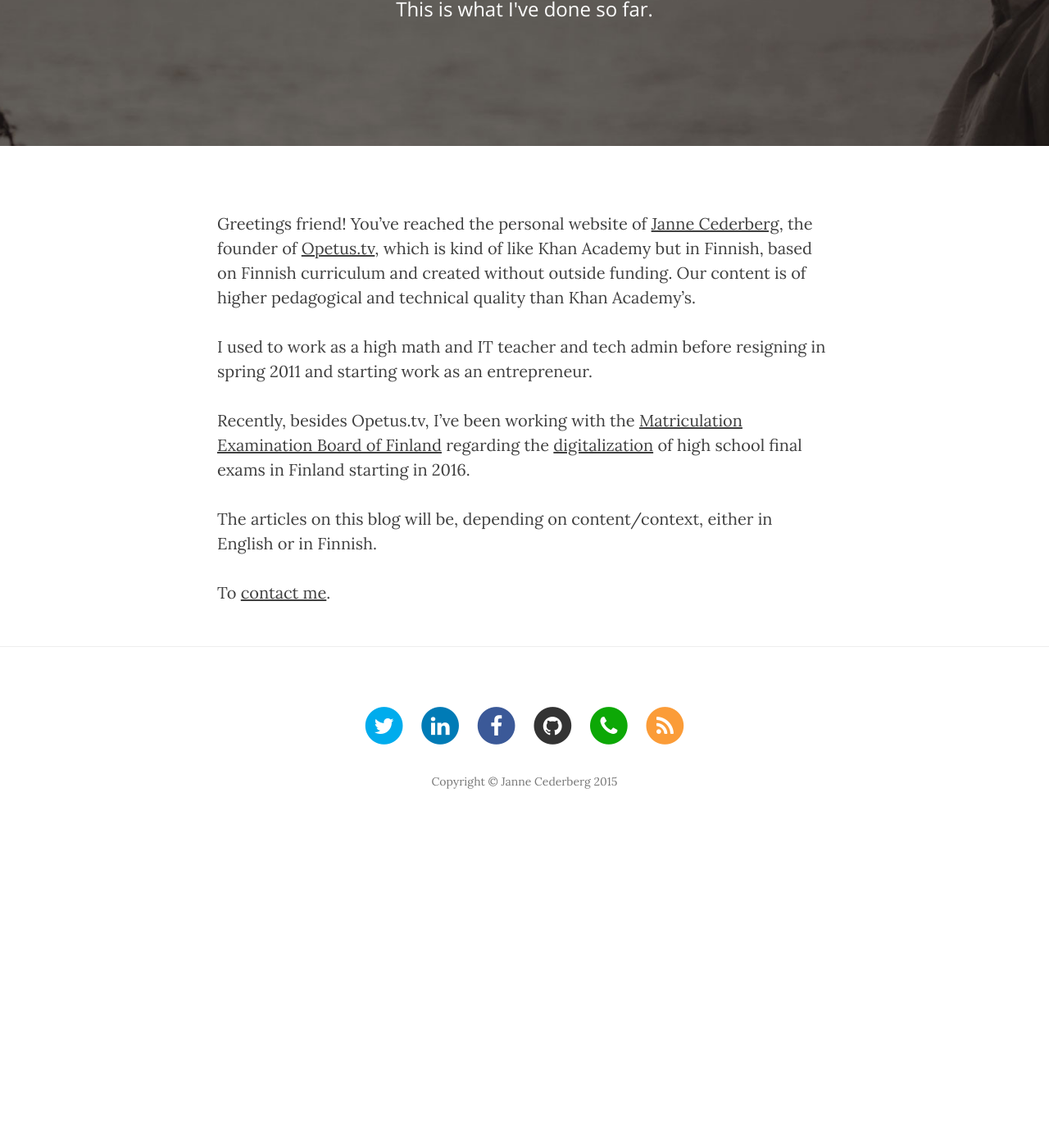
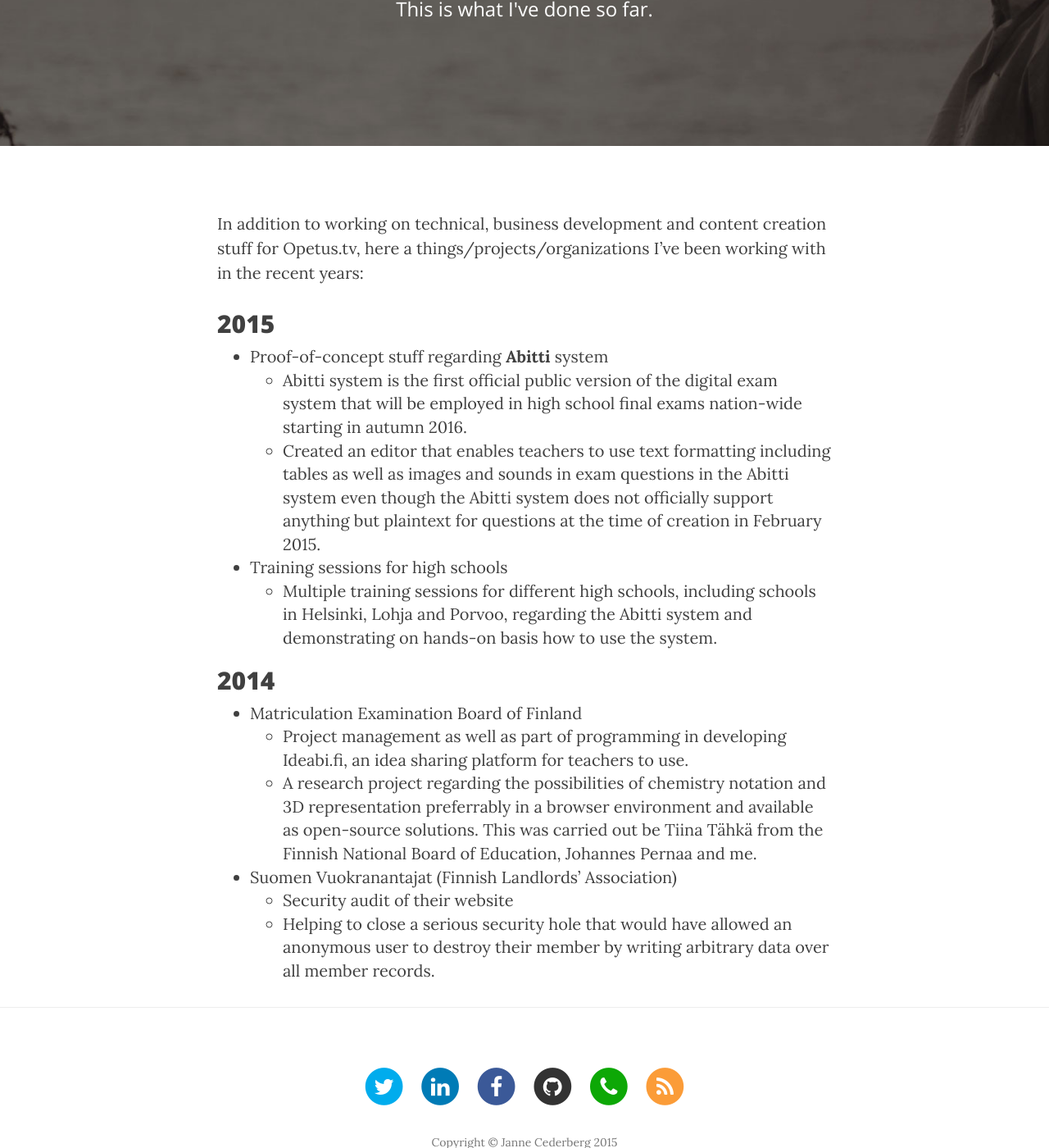
Before and after one commit to jannecederberg/jannecederberg.github.io, a Jekyll site: the page built from references.md, in a window 1280 px wide and 1400 px high, scrolled down 278 px. Shown: the whole window at 82% size. Built offline with Jekyll 4.4.1, drawn with Linux system fonts in a browser that asks for light colours; nearby versions of some CDN libraries; before the commit the page ends 1307 px from its top, so only the background shows below that.

Commit message:
References page stub

```diff
--- a/references.md
+++ b/references.md
@@ -5,18 +5,21 @@
 header-img: "img/about-bg.jpg"
 ---
 
-Greetings friend! You’ve reached the personal website of [Janne Cederberg][twitter], the founder of [Opetus.tv][otv], which is kind of like Khan Academy but in Finnish, based on Finnish curriculum and created without outside funding. Our content is of higher pedagogical and technical quality than Khan Academy’s.
+In addition to working on technical, business development and content creation stuff for Opetus.tv, here a things/projects/organizations I’ve been working with in the recent years:
 
-I used to work as a high math and IT teacher and tech admin before resigning in spring 2011 and starting work as an entrepreneur.
+## 2015
 
-Recently, besides Opetus.tv, I’ve been working with the [Matriculation Examination Board of Finland][meb] regarding the [digitalization][digi] of high school final exams in Finland starting in 2016.
+- Proof-of-concept stuff regarding **Abitti** system
+	- Abitti system is the first official public version of the digital exam system that will be employed in high school final exams nation-wide starting in autumn 2016.
+	- Created an editor that enables teachers to use text formatting including tables as well as images and sounds in exam questions in the Abitti system even though the Abitti system does not officially support anything but plaintext for questions at the time of creation in February 2015.
+- Training sessions for high schools
+	- Multiple training sessions for different high schools, including schools in Helsinki, Lohja and Porvoo, regarding the Abitti system and demonstrating on hands-on basis how to use the system.
 
-The articles on this blog will be, depending on content/context, either in English or in Finnish.
+## 2014
 
-To [contact me][contact].
-
-[twitter]: https://twitter.com/jannecederberg
-[otv]: http://opetus.tv/
-[meb]: http://www.ylioppilastutkinto.fi/
-[digi]: http://digabi.fi/
-[contact]: /contact/
+- Matriculation Examination Board of Finland
+	- Project management as well as part of programming in developing Ideabi.fi, an idea sharing platform for teachers to use.
+	- A research project regarding the possibilities of chemistry notation and 3D representation preferrably in a browser environment and available as open-source solutions. This was carried out be Tiina Tähkä from the Finnish National Board of Education, Johannes Pernaa and me.
+- Suomen Vuokranantajat (Finnish Landlords’ Association)
+	- Security audit of their website
+	- Helping to close a serious security hole that would have allowed an anonymous user to destroy their member by writing arbitrary data over all member records.
```
